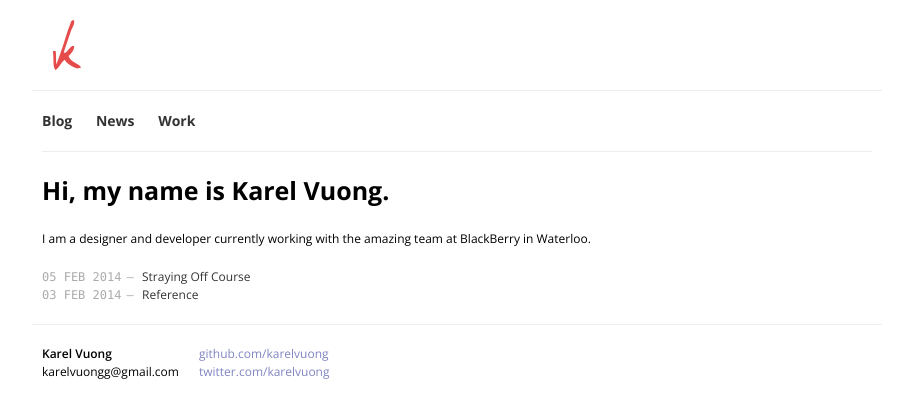
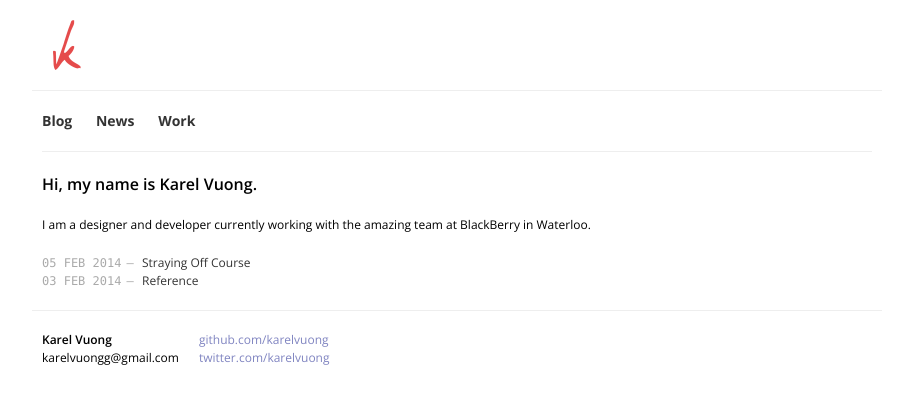
Before and after one commit to karelvuong/website, a Jekyll site: the page built from index.html, in a window 1280 px wide. Shown: the top 418 px of the page, without its empty margins (183-1096 px from the left). Built offline with Jekyll 4.4.1, drawn with Linux system fonts in a browser that asks for light colours; nearby versions of some CDN libraries; Markdown is read by kramdown in place of the engine named in the settings.

Commit message:
Changed heading font size

```diff
--- a/index.html
+++ b/index.html
@@ -2,7 +2,7 @@
 layout: default
 ---
 
-<h1>Hi, my name is Karel Vuong.</h1>
+<h4>Hi, my name is Karel Vuong.</h4>
 <p>I am a designer and developer currently working with the amazing team at BlackBerry in Waterloo. </p>
 
 <ul class="list posts">
```
